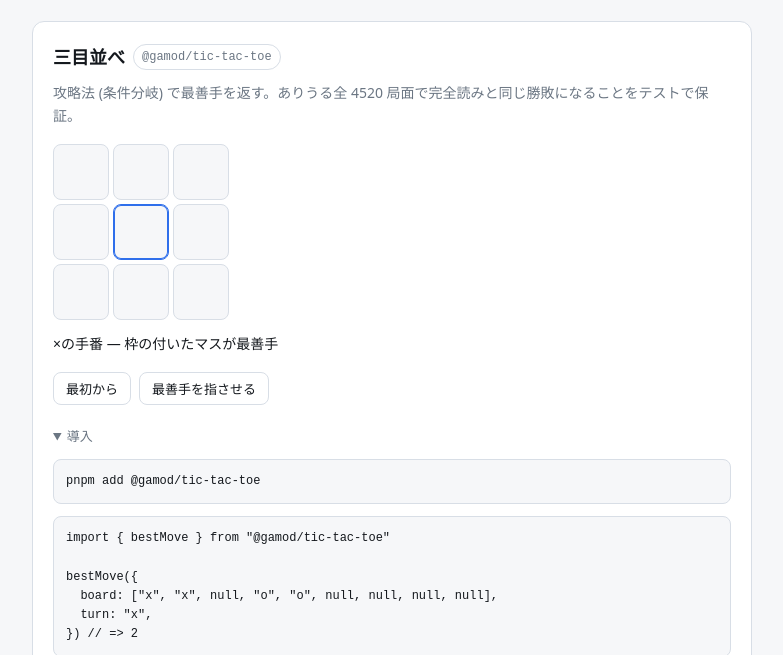
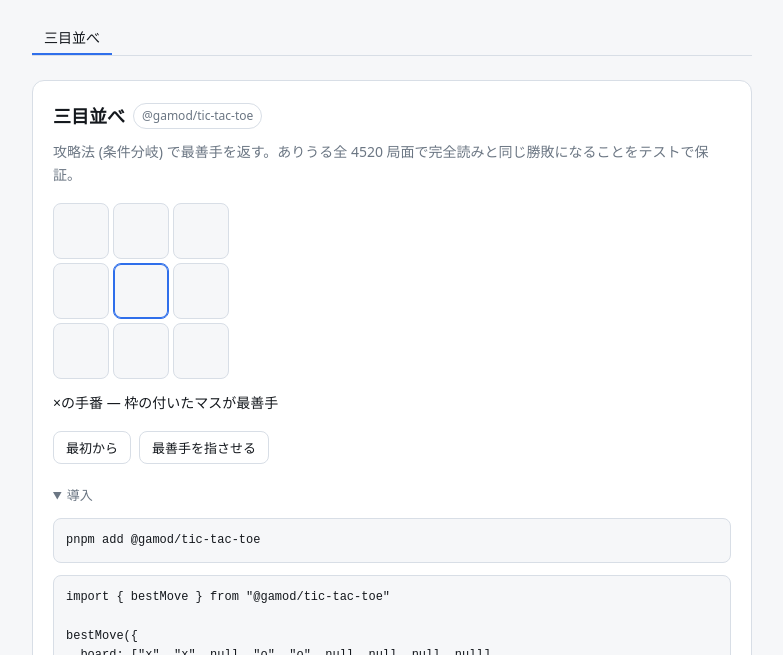
Before and after one commit to elzup/gamod, a website built with Vite: page apps/demo/index.html in a window 1280 px wide. Shown: the part 145-800 px from the top of the page, without its empty margins (248-1031 px from the left). Built offline with nearby package versions, Linux system fonts and the light colour scheme.

Commit message:
feat: demo のパッケージを tab 切替にし、pkg チップを GitHub readme へのリンクにする

```diff
--- a/apps/demo/src/demo.ts
+++ b/apps/demo/src/demo.ts
@@ -1,5 +1,11 @@
 /** ゲームを 1 つ足すたびにこの形の Demo を 1 ファイル作り、registry に並べるだけにする */
 import type { LocalizedText } from "./i18n.js"
+
+export const REPO_URL = "https://github.com/elzup/gamod"
+
+/** パッケージ名 (@gamod/<game>) から GitHub 上の readme を指す URL を作る */
+export const readmeUrl = (pkg: string): string =>
+  `${REPO_URL}/tree/main/packages/${pkg.replace(/^@gamod\//, "")}#readme`
 
 export type Demo = {
   /** npm パッケージ名。install コマンドはここから作る */
--- a/apps/demo/src/main.ts
+++ b/apps/demo/src/main.ts
@@ -1,4 +1,4 @@
-import { type Demo, el } from "./demo.js"
+import { type Demo, el, REPO_URL, readmeUrl } from "./demo.js"
 import { ticTacToeDemo } from "./games/ticTacToe.js"
 import {
   getLocale,
@@ -22,13 +22,15 @@ const UI = {
 
 const LOCALE_LABEL: Record<Locale, string> = { ja: "日本語", en: "English" }
 
+let activeDemo = 0
+
 const section = (demo: Demo): HTMLElement => {
   const locale = getLocale()
   const playground = el("div", { class: "playground" })
   const node = el("section", { class: "card" }, [
     el("h2", {}, [
       demo.title[locale],
-      el("code", { class: "pkg" }, [demo.pkg]),
+      el("a", { class: "pkg", href: readmeUrl(demo.pkg) }, [demo.pkg]),
     ]),
     el("p", { class: "summary" }, [demo.summary[locale]]),
     playground,
@@ -42,6 +44,33 @@ const section = (demo: Demo): HTMLElement => {
   demo.mount(playground)
 
   return node
+}
+
+const demoTabs = (): HTMLElement => {
+  const locale = getLocale()
+  const tabs = demos.map((demo, index) => {
+    const active = index === activeDemo
+    const tab = el(
+      "button",
+      {
+        type: "button",
+        role: "tab",
+        class: `tab${active ? " active" : ""}`,
+        "aria-selected": String(active),
+      },
+      [demo.title[locale]]
+    )
+
+    tab.addEventListener("click", () => {
+      if (index === activeDemo) return
+      activeDemo = index
+      renderApp()
+    })
+
+    return tab
+  })
+
+  return el("div", { class: "tabs", role: "tablist" }, tabs)
 }
 
 const langSwitch = (): HTMLElement => {
@@ -76,6 +105,9 @@ if (app === null) throw new Error("#app not found")
 
 const renderApp = () => {
   const locale = getLocale()
+  const demo = demos[activeDemo]
+
+  if (demo === undefined) throw new Error(`no demo at index ${activeDemo}`)
 
   document.documentElement.lang = locale
   document.title = UI.title[locale]
@@ -88,12 +120,9 @@ const renderApp = () => {
       ]),
       el("p", {}, [UI.tagline[locale]]),
     ]),
-    ...demos.map(section),
-    el("footer", {}, [
-      el("a", { href: "https://github.com/elzup/gamod" }, [
-        "github.com/elzup/gamod",
-      ]),
-    ])
+    demoTabs(),
+    section(demo),
+    el("footer", {}, [el("a", { href: REPO_URL }, ["github.com/elzup/gamod"])])
   )
 }
 
--- a/apps/demo/src/style.css
+++ b/apps/demo/src/style.css
@@ -101,6 +101,32 @@ header p {
   border: 1px solid var(--line);
   border-radius: 999px;
   padding: 2px 8px;
+  text-decoration: none;
+}
+
+.pkg:hover {
+  border-color: var(--accent);
+}
+
+.tabs {
+  display: flex;
+  gap: 4px;
+  border-bottom: 1px solid var(--line);
+}
+
+.tab {
+  background: transparent;
+  color: var(--muted);
+  border: none;
+  border-bottom: 2px solid transparent;
+  padding: 6px 12px;
+  font-size: 14px;
+  cursor: pointer;
+}
+
+.tab.active {
+  color: var(--fg);
+  border-bottom-color: var(--accent);
 }
 
 .summary {
```
